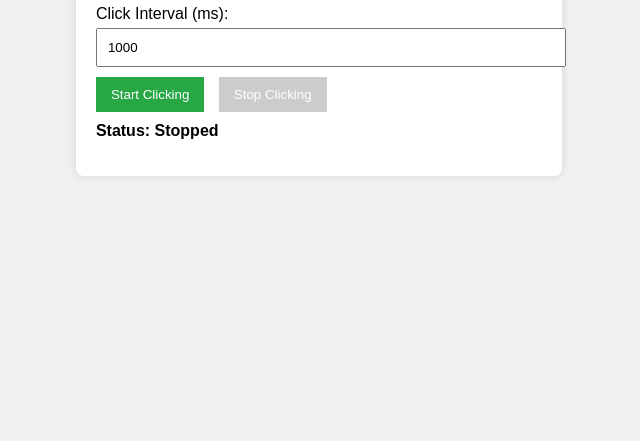
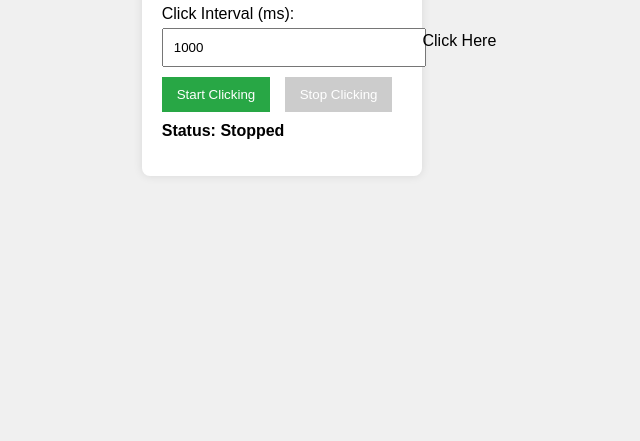
Before and after one commit to kjkohl/autoclicker, a plain HTML site: page index.html in a window 1280 px wide. Shown: the part 359-800 px from the top of the page, without its empty margins (321-961 px from the left). Drawn offline with Linux system fonts and the light colour scheme.

Commit message:
Update index.html

```diff
--- a/index.html
+++ b/index.html
@@ -11,10 +11,13 @@
         <h1>Auto Clicker</h1>
         <label for="interval">Click Interval (ms):</label>
         <input type="number" id="interval" value="1000" min="1">
-        <button id="startBtn">Start Clicking</button>
-        <button id="stopBtn" disabled>Stop Clicking</button>
+        <div class="buttons">
+            <button id="startBtn">Start Clicking</button>
+            <button id="stopBtn" disabled>Stop Clicking</button>
+        </div>
         <p id="status">Status: Stopped</p>
     </div>
+    <div class="click-area" id="clickArea">Click Here</div>
     <script src="script.js"></script>
 </body>
 </html>
```
